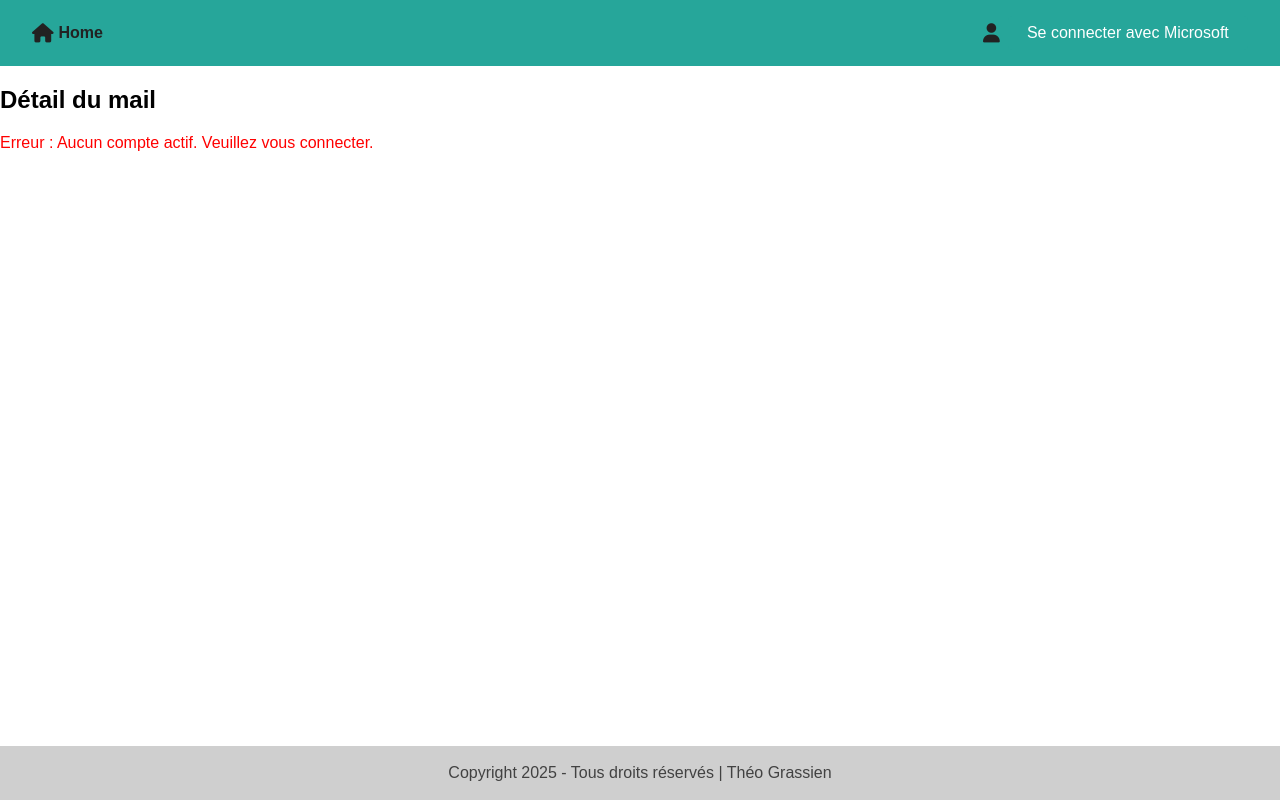
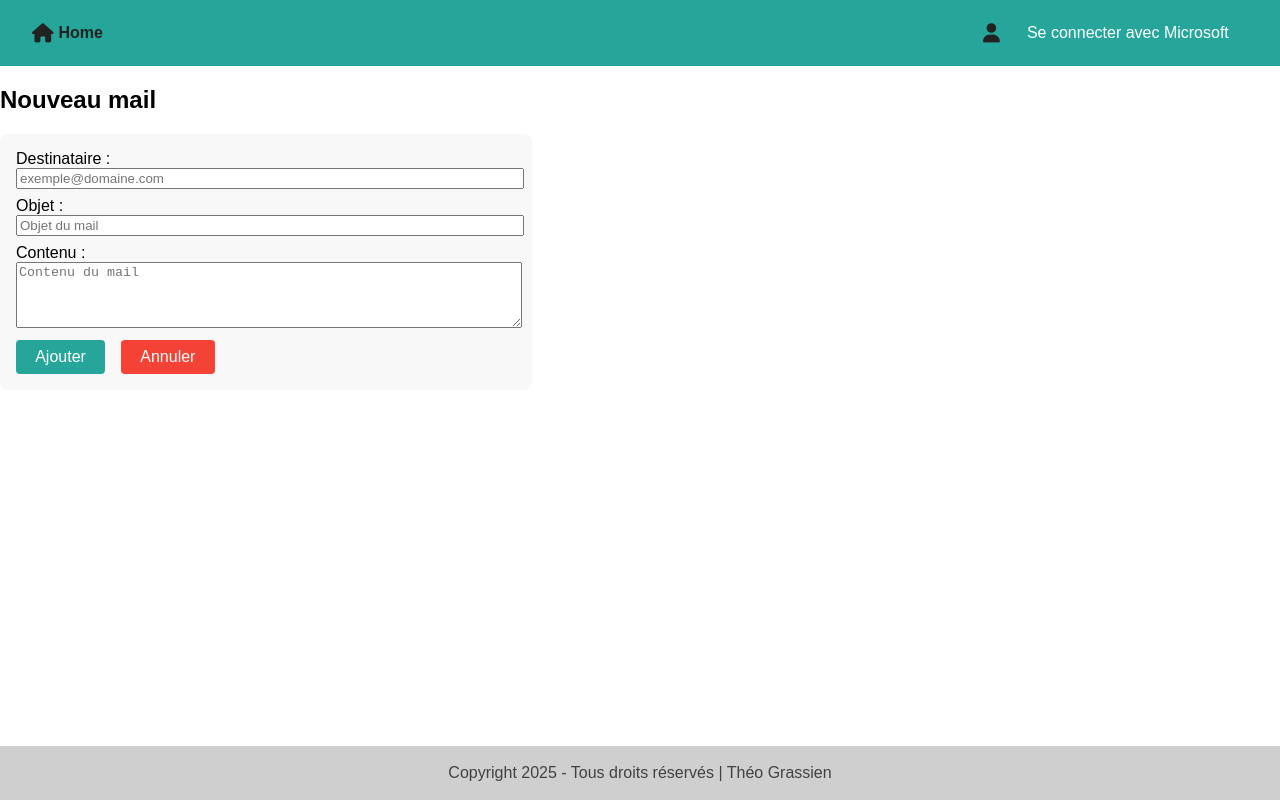
Before and after one commit to TheoGrassien/outlook-dashboard, a Vue app: page /mail/new in a window 1280 px wide. Built offline with nearby package versions, Linux system fonts and the light colour scheme; no server answers.

Commit message:
✨ feat: create CRUD logic

```diff
--- a/src/pages/ConversationShowPage.vue
+++ /dev/null
@@ -1,43 +0,0 @@
-<template>
-  <div>
-    <h2>Détail de la conversation</h2>
-    <p>ID de la conversation : {{ id }}</p>
-    <div v-if="error" style="color: red">Erreur : {{ error }}</div>
-    <div v-else>
-      <h3>Mails de l'utilisateur :</h3>
-      <ul>
-        <li v-for="mail in mails" :key="mail.id">
-          {{ mail.subject }}
-        </li>
-      </ul>
-    </div>
-  </div>
-</template>
-
-<script>
-import { useRoute } from "vue-router";
-import { ref, onMounted } from "vue";
-import { getUserMails } from "../lib/microsoftGraph";
-
-export default {
-  name: "ConversationShowPage",
-  setup() {
-    const route = useRoute();
-    const id = route.params.id;
-    const mails = ref([]);
-    const error = ref(null);
-
-    onMounted(async () => {
-      try {
-        const data = await getUserMails();
-        // Filtrer les mails par conversationId si pertinent, sinon afficher tous les mails
-        mails.value = data.value;
-      } catch (e) {
-        error.value = e.message;
-      }
-    });
-
-    return { id, mails, error };
-  },
-};
-</script>
--- a/src/pages/ConversationsIndexPage.vue
+++ /dev/null
@@ -1,26 +0,0 @@
-<template>
-  <div>
-    <h2>Conversations récentes</h2>
-    <p>Ceci est un placeholder pour la page des conversations.</p>
-    <router-link to="/conversations/123" class="conversation-link"
-      >Voir la conversation 123</router-link
-    >
-  </div>
-</template>
-
-<script>
-export default {
-  name: "ConversationsIndexPage",
-};
-</script>
-
-<style scoped>
-.conversation-link {
-  display: inline-block;
-  margin-top: 1rem;
-  color: #26a69a;
-  font-weight: bold;
-  text-decoration: underline;
-  cursor: pointer;
-}
-</style>
--- a/src/pages/HomePage.vue
+++ b/src/pages/HomePage.vue
@@ -9,9 +9,9 @@
       <h2>Boîte de réception</h2>
       <BaseButton
         color="primary"
-        @click="addFakeMail"
+        @click="goToNewMail"
         style="margin-bottom: 1em"
-        >Ajouter un e-mail fictif</BaseButton
+        >Nouveau mail</BaseButton
       >
       <ul style="list-style: none; padding: 0">
         <li
@@ -80,17 +80,16 @@ import { getUserMails } from "../lib/microsoftGraph";
 import { ref, onMounted } from "vue";
 import { useRouter } from "vue-router";
 
-function generateFakeMail() {
+function generateFakeMail(to, subject, content) {
   const now = new Date();
   return {
     id: "fake-" + Math.random().toString(36).substr(2, 9),
     from: { emailAddress: { name: "Fictif", address: "fictif@example.com" } },
-    subject: "Nouveau mail fictif",
-    bodyPreview:
-      "Ceci est un e-mail fictif ajouté localement à " +
-      now.toLocaleTimeString(),
+    toRecipients: [{ emailAddress: { address: to } }],
+    subject: subject,
+    bodyPreview: content.slice(0, 80),
     receivedDateTime: now.toISOString(),
-    body: { content: "Ceci est le contenu complet du mail fictif." },
+    body: { content: content },
   };
 }
 
@@ -106,10 +105,23 @@ export default {
     const error = ref(null);
     const router = useRouter();
 
+    // Champs du formulaire d'ajout
+    const newTo = ref("");
+    const newSubject = ref("");
+    const newContent = ref("");
+    const formError = ref("");
+
     onMounted(async () => {
       try {
         const data = await getUserMails();
         mails.value = data.value;
+        // Ajout d'un mail fictif si passé via navigation
+        if (window.history.state && window.history.state.newMail) {
+          const { to, subject, content } = window.history.state.newMail;
+          mails.value.unshift(generateFakeMail(to, subject, content));
+          // Nettoyer l'état pour éviter l'ajout multiple si on rafraîchit
+          window.history.replaceState({}, document.title);
+        }
       } catch (e) {
         error.value = e.message;
       }
@@ -120,14 +132,40 @@ export default {
     }
 
     function addFakeMail() {
-      mails.value.unshift(generateFakeMail());
+      if (!newTo.value || !newSubject.value || !newContent.value) {
+        formError.value = "Tous les champs sont obligatoires.";
+        return;
+      }
+      mails.value.unshift(
+        generateFakeMail(newTo.value, newSubject.value, newContent.value)
+      );
+      newTo.value = "";
+      newSubject.value = "";
+      newContent.value = "";
+      formError.value = "";
     }
 
     function removeMail(id) {
       mails.value = mails.value.filter((mail) => mail.id !== id);
     }
 
-    return { userStore, mails, error, openMail, addFakeMail, removeMail };
+    function goToNewMail() {
+      router.push({ name: "MailNew" });
+    }
+
+    return {
+      userStore,
+      mails,
+      error,
+      openMail,
+      addFakeMail,
+      removeMail,
+      newTo,
+      newSubject,
+      newContent,
+      formError,
+      goToNewMail,
+    };
   },
   data() {
     return {
--- /dev/null
+++ b/src/pages/MailNewPage.vue
@@ -0,0 +1,97 @@
+<template>
+  <div>
+    <h2>Nouveau mail</h2>
+    <form
+      @submit.prevent="submitMail"
+      style="
+        background: #f8f8f8;
+        padding: 1em;
+        border-radius: 8px;
+        max-width: 500px;
+      "
+    >
+      <div style="margin-bottom: 0.5em">
+        <label
+          >Destinataire :
+          <input
+            v-model="to"
+            type="email"
+            required
+            placeholder="exemple@domaine.com"
+            style="width: 100%"
+        /></label>
+      </div>
+      <div style="margin-bottom: 0.5em">
+        <label
+          >Objet :
+          <input
+            v-model="subject"
+            type="text"
+            required
+            placeholder="Objet du mail"
+            style="width: 100%"
+        /></label>
+      </div>
+      <div style="margin-bottom: 0.5em">
+        <label
+          >Contenu :
+          <textarea
+            v-model="content"
+            required
+            placeholder="Contenu du mail"
+            style="width: 100%; min-height: 60px"
+          ></textarea>
+        </label>
+      </div>
+      <div v-if="formError" style="color: red; margin-bottom: 0.5em">
+        {{ formError }}
+      </div>
+      <BaseButton color="primary" type="submit">Ajouter</BaseButton>
+      <BaseButton
+        color="danger"
+        style="margin-left: 1em"
+        @click.prevent="cancel"
+        >Annuler</BaseButton
+      >
+    </form>
+  </div>
+</template>
+<script>
+import { ref } from "vue";
+import { useRouter } from "vue-router";
+import BaseButton from "../components/BaseButton.vue";
+
+export default {
+  name: "MailNewPage",
+  components: { BaseButton },
+  setup() {
+    const to = ref("");
+    const subject = ref("");
+    const content = ref("");
+    const formError = ref("");
+    const router = useRouter();
+
+    function submitMail() {
+      if (!to.value || !subject.value || !content.value) {
+        formError.value = "Tous les champs sont obligatoires.";
+        return;
+      }
+      // On passe les données du mail via l'état de navigation
+      router.push({
+        name: "Home",
+        state: {
+          newMail: {
+            to: to.value,
+            subject: subject.value,
+            content: content.value,
+          },
+        },
+      });
+    }
+    function cancel() {
+      router.push({ name: "Home" });
+    }
+    return { to, subject, content, formError, submitMail, cancel };
+  },
+};
+</script>
```
Also changed, not shown: src/router/index.js (+3 -5 lines).
